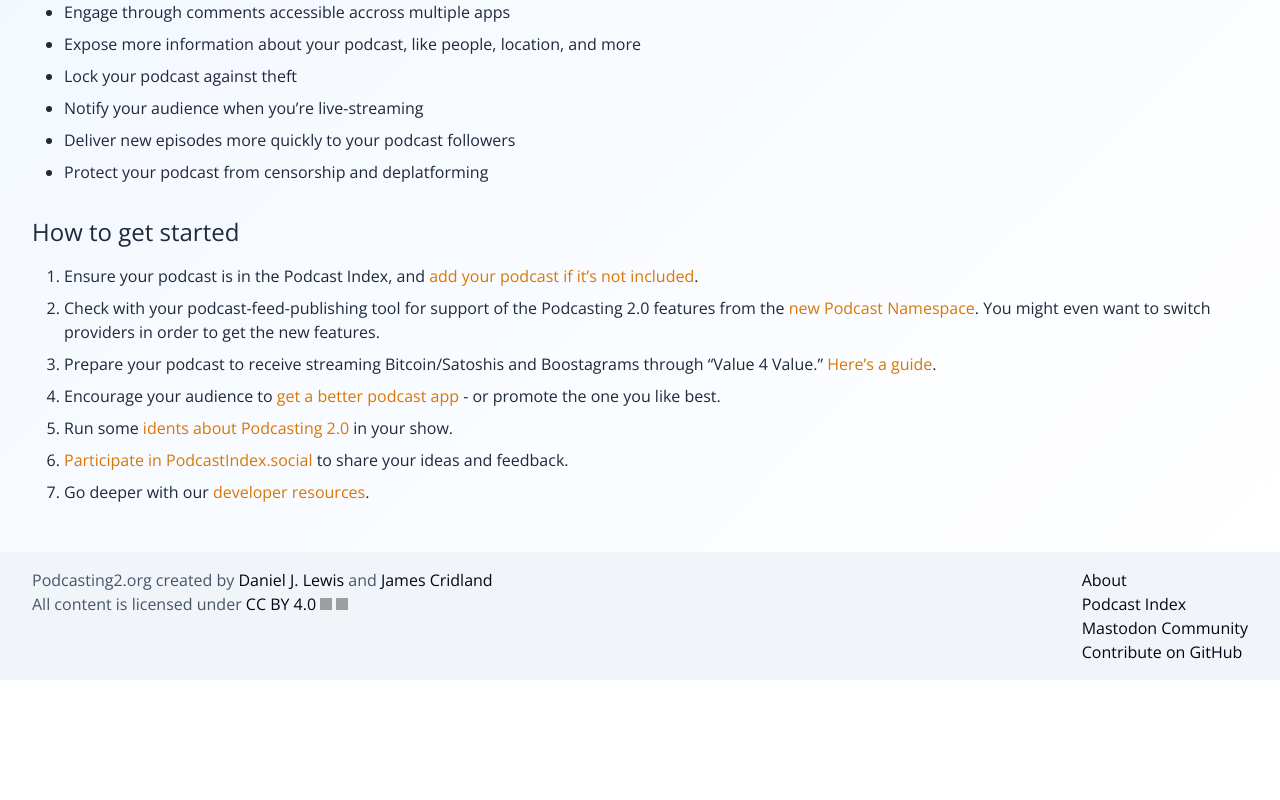
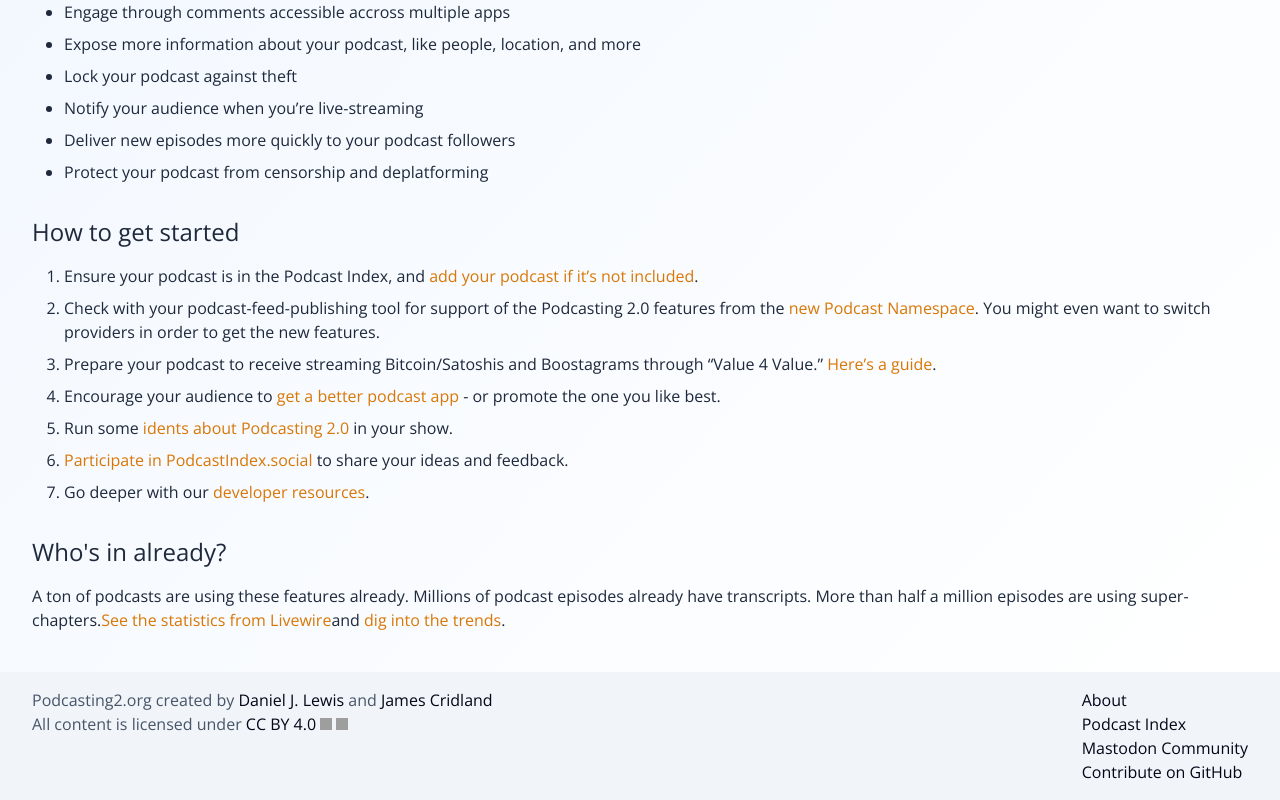
Before and after one commit to theDanielJLewis/podcasting2.org, a Next.js app: page /podcasters in a window 1280 px wide. Shown: the part 780-1580 px from the top of the page. Before the commit the page ends 1460 px from the top, so only its background shows below. Built offline with nearby package versions, Linux system fonts and the light colour scheme; no server answers; grey boxes are pictures that could not be loaded.

Commit message:
Update page.tsx
Who's in already - a link to some stats on usage of specific features.

```diff
--- a/src/app/podcasters/page.tsx
+++ b/src/app/podcasters/page.tsx
@@ -93,6 +93,11 @@
           .
         </li>
       </ol>
+      <h2>Who's in already?</h2>
+    <p>A ton of podcasts are using these features already. Millions of podcast episodes already have transcripts.
+      More than half a million episodes are using super-chapters.
+      <a href="https://livewire.io/podcast-index-stats-visualized/" target="_blank">See the statistics from Livewire</a>
+      and <a href="https://griddlecakes.com/nstrends/">dig into the trends</a>.</p>
     </>
   );
 }
```
